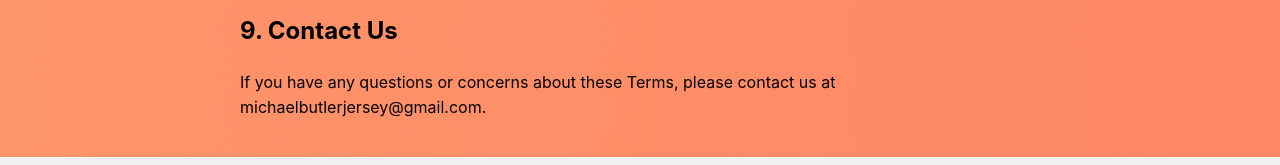
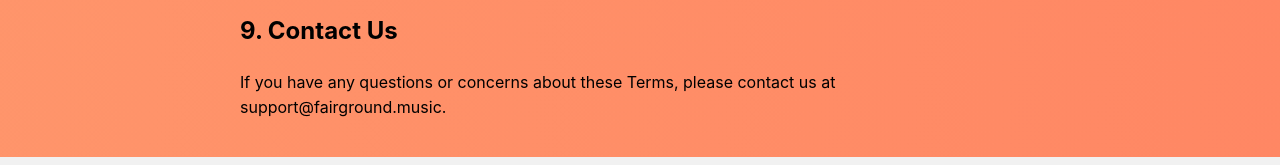
Before and after one commit to Fairground-Ltd/fairground-website, a React (Create React App) app: page /terms-and-conditions in a window 1280 px wide. Shown: the part 2047-2212 px from the top of the page. Built offline with nearby package versions, Linux system fonts and the light colour scheme.

Commit message:
cleanup for PR

```diff
--- a/src/pages/Home.js
+++ b/src/pages/Home.js
@@ -6,7 +6,7 @@
         <h1 style={{marginBottom: 0}}>Fairground </h1>
         <h3 style={{marginTop: 5}}>[Coming Soon]</h3>
         <p>We’re working hard to bring you something amazing. Stay tuned!</p>
-        <a href="mailto:michaelbutlerjersey@gmail.com">Got a burning question? Email us!</a>
+        <a href="mailto:support@fairground.music">Got a burning question? Email us!</a>
     </div>
 );
 
--- a/src/pages/TermsAndConditions.js
+++ b/src/pages/TermsAndConditions.js
@@ -68,7 +68,7 @@
     </p>
 
     <h2>9. Contact Us</h2>
-    <p>If you have any questions or concerns about these Terms, please contact us at michaelbutlerjersey@gmail.com.</p>
+    <p>If you have any questions or concerns about these Terms, please contact us at support@fairground.music.</p>
 
   </div>
 );
```
Also changed, not shown: 1 other file (tests, documents, lock files or other folders).
